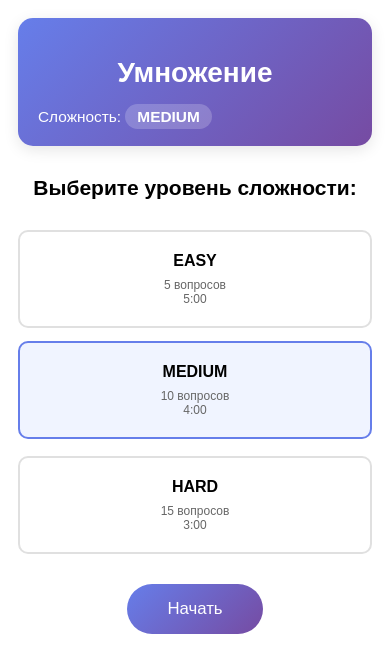
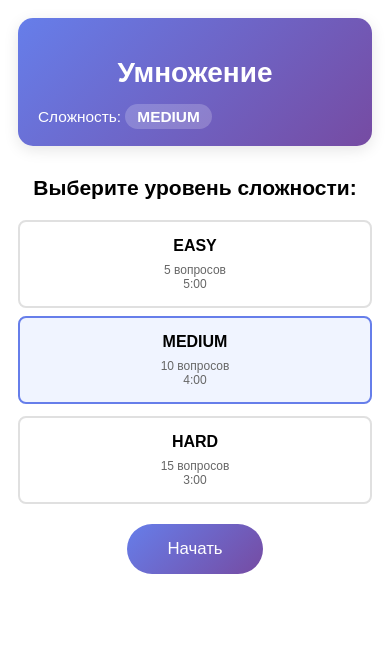
Before and after one commit to IakovlevDmitrii/multiplication, a React (Create React App) app: page / in a window 390 px wide. Shown: the top 672 px of the page. Built offline with nearby package versions, Linux system fonts and the light colour scheme.

Commit message:
add breakpoint mixins

```diff
--- a/src/components/DifficultyButtons/DifficultyButtons.module.scss
+++ b/src/components/DifficultyButtons/DifficultyButtons.module.scss
@@ -1,30 +1,39 @@
+@import '../../styles/mixins';
+
 .difficultyButtons {
 	display: grid;
-	grid-template-columns: repeat(3, 1fr);
-	gap: 15px;
-	margin: 30px 0;
+	grid-template-columns: 1fr;
+	gap: 10px;
+	margin: 20px 0;
 
-	@media (max-width: 600px) {
-		grid-template-columns: 1fr;
+	@include tablet-up {
+		grid-template-columns: repeat(3, 1fr);
+		gap: 15px;
+		margin: 30px 0;
 	}
 }
 
 .difficultyBtn {
-	padding: 20px;
+	padding: 15px;
 	border: 2px solid #e0e0e0;
 	background: white;
-	border-radius: 10px;
+	border-radius: 8px;
 	cursor: pointer;
 	transition: all 0.3s ease;
 
-	&:hover {
-		border-color: #667eea;
-		transform: translateY(-2px);
+	@include tablet-up {
+		padding: 20px;
+		border-radius: 10px;
 	}
 
 	&.active {
 		border-color: #667eea;
 		background: #f0f4ff;
+		transform: translateY(-2px);
+	}
+
+	&:hover {
+		border-color: #667eea;
 		transform: translateY(-2px);
 	}
 }
```
